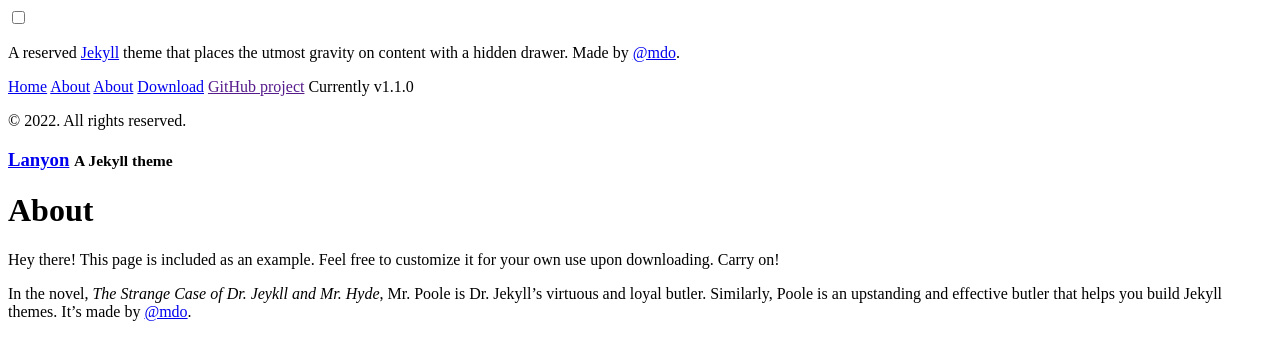
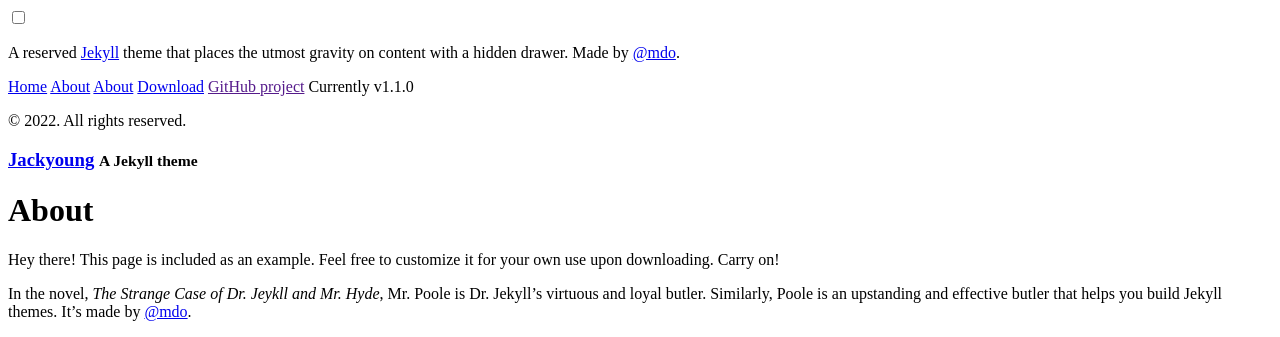
Before and after one commit to jackyoung96/jackyoung96.github.io, a Jekyll site: the page built from about.md, in a window 1280 px wide. Shown: the top 337 px of the page. Built offline with Jekyll 4.4.1, drawn with Linux system fonts in a browser that asks for light colours.

Commit message:
blog start

```diff
--- a/_config.yml
+++ b/_config.yml
@@ -1,8 +1,8 @@
 # Setup
-title:               Lanyon
+title:               Jackyoung
 tagline:             'A Jekyll theme'
 description:         'A reserved <a href="https://jekyllrb.com" target="_blank">Jekyll</a> theme that places the utmost gravity on content with a hidden drawer. Made by <a href="https://twitter.com/mdo" target="_blank">@mdo</a>.'
-url:                 'jackyoung96.github.io/2022/01/01/main'
+url:                 'jackyoung96.github.io/'
 baseurl:             ''
 paginate:            5
 permalink:           pretty
```
